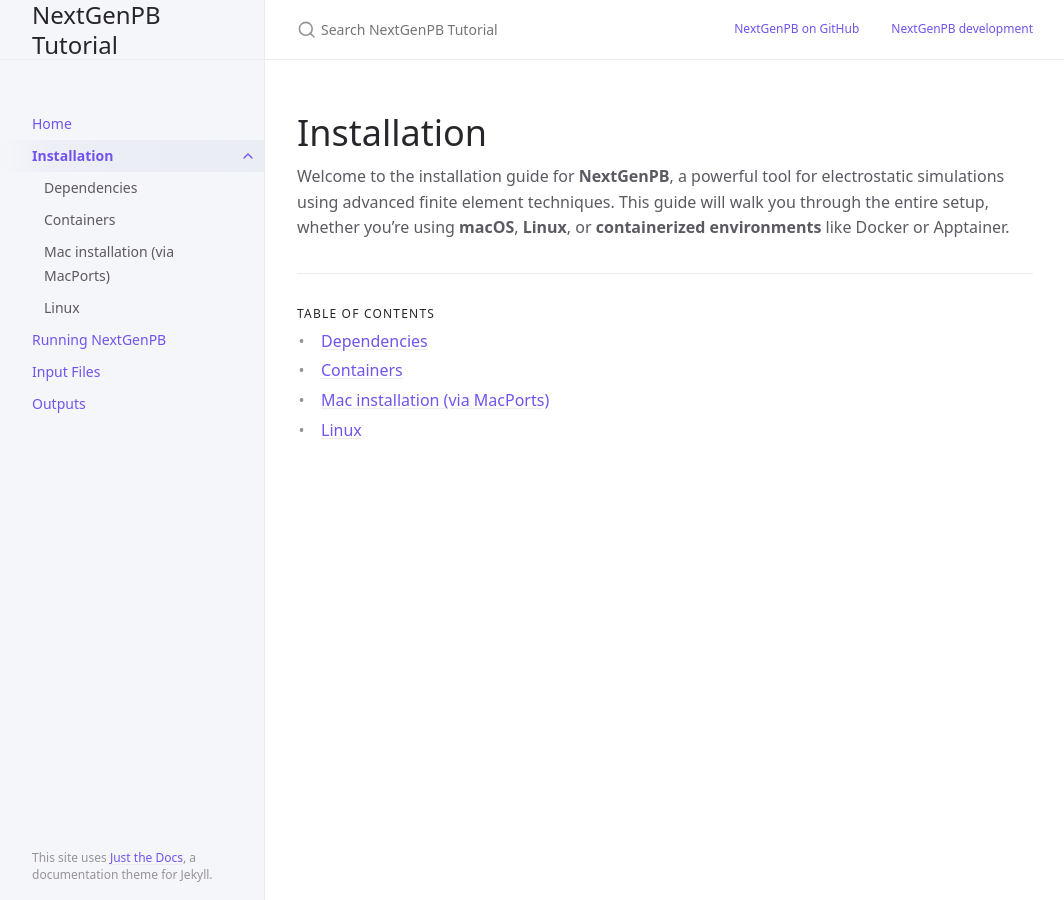
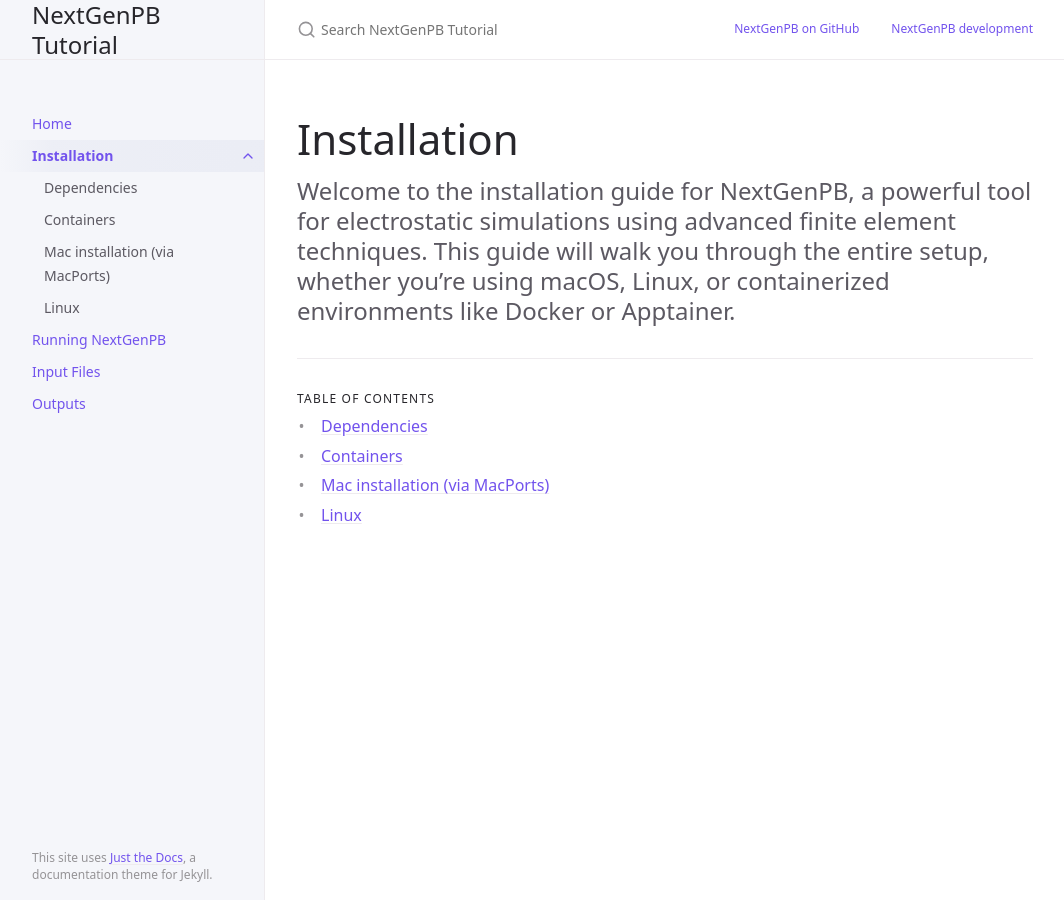
Before and after one commit to vdiflorio/nextgenpb_tutorial, a Jekyll site: the page built from docs/installation/index.md, in a window 1280 px wide. Shown: the whole page, without its empty margins (107-1171 px from the left). Built offline with Jekyll 4.4.1, drawn with Linux system fonts in a browser that asks for light colours; cached includes are drawn as plain includes.

Commit message:
adding installation contents #1

```diff
--- a/docs/installation/index.md
+++ b/docs/installation/index.md
@@ -4,6 +4,8 @@ nav_order: 2
 ---
 
 # Installation
+{: .fs-9 }
 
 Welcome to the installation guide for **NextGenPB**, a powerful tool for electrostatic simulations using advanced finite element techniques.
 This guide will walk you through the entire setup, whether you're using **macOS**, **Linux**, or **containerized environments** like Docker or Apptainer.
+{: .fs-6 .fw-300 }
```
